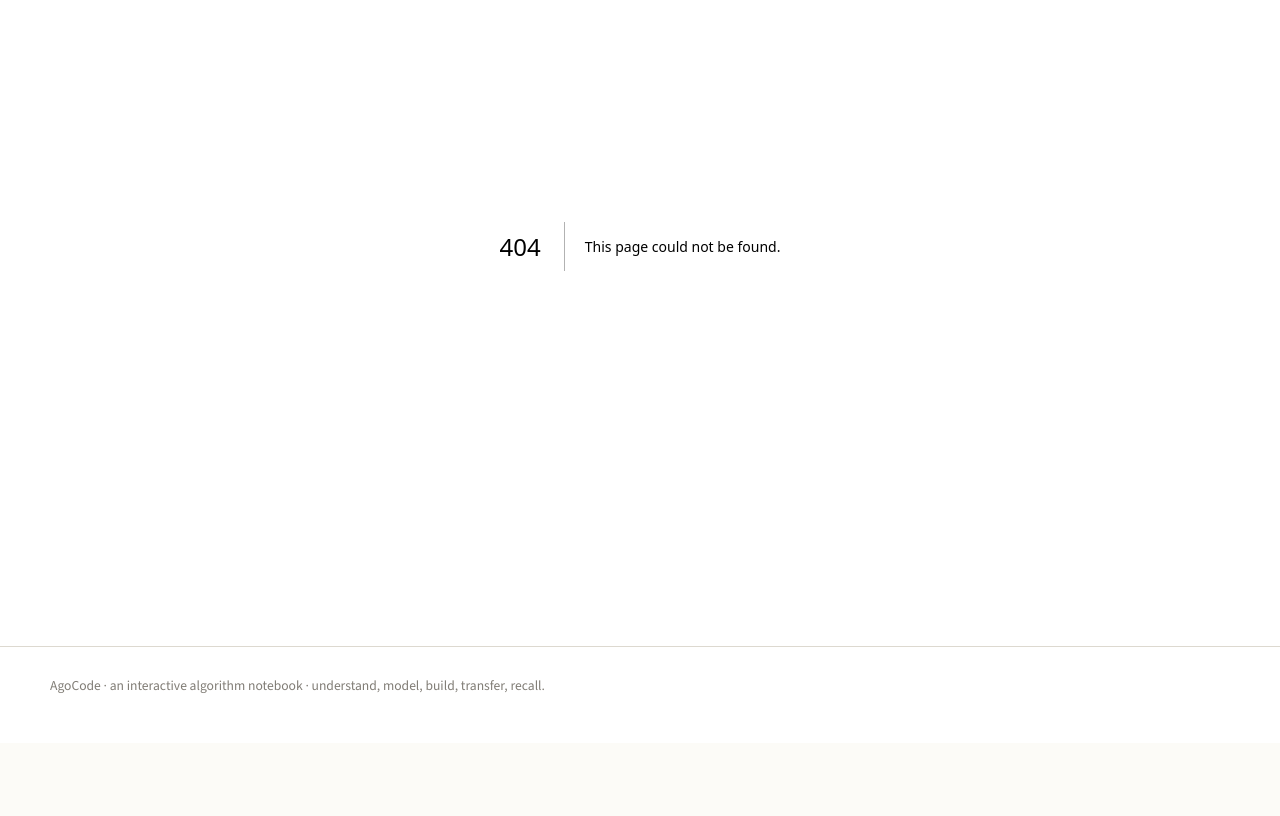
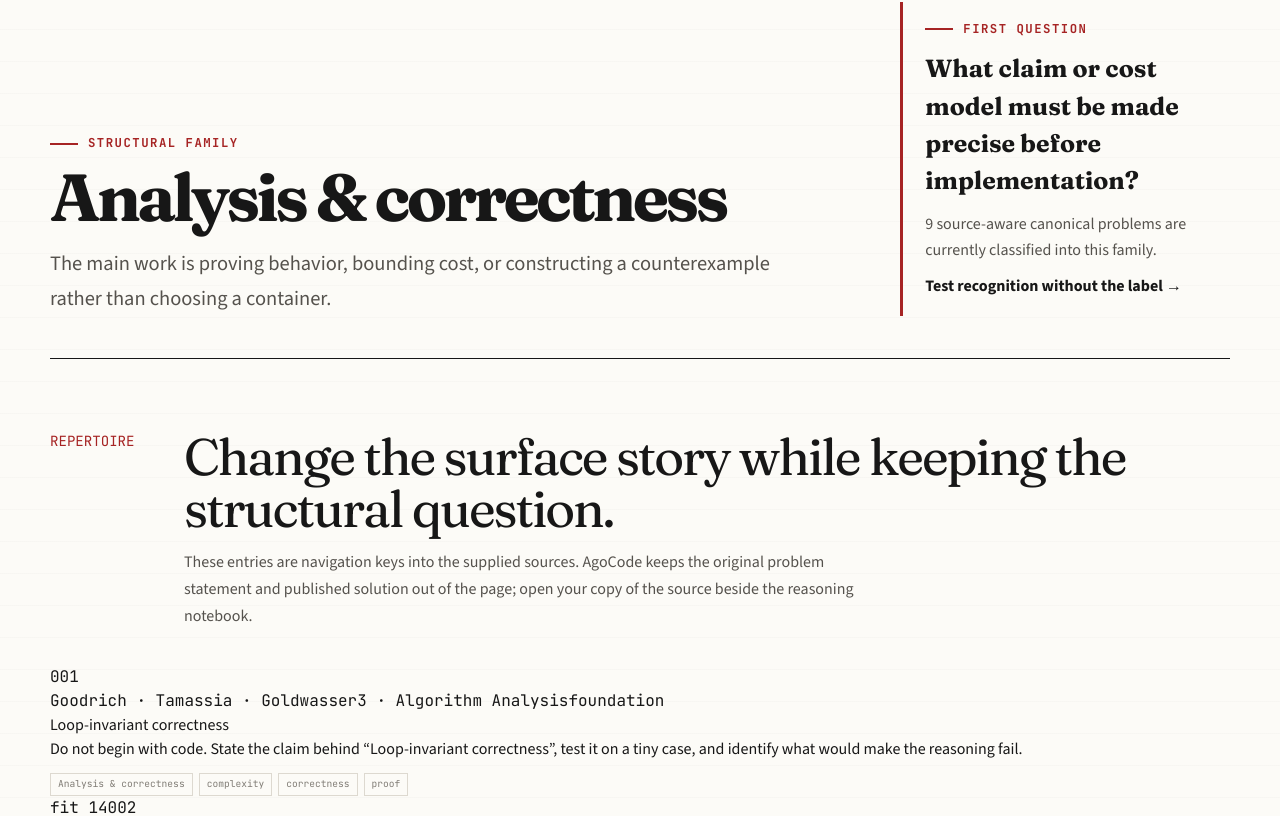
Before and after one commit to anatwork14/agocode, a Next.js app: page /patterns/analysis-correctness in a window 1280 px wide. Before the commit this address had no page. Shown: the part 227-1043 px from the top of the page. Before the commit the page ends 970 px from the top, so only its background shows below. Built offline with nearby package versions, Linux system fonts and the light colour scheme.

Commit message:
feat: add structural pattern family pages

```diff
--- /dev/null
+++ b/app/patterns/[id]/page.tsx
@@ -0,0 +1,86 @@
+import Link from "next/link";
+import { notFound } from "next/navigation";
+import { sourceLabels } from "@/lib/knowledge/all-exercises";
+import { patternLibrary, getPatternExercises, getPatternLibraryEntry } from "@/lib/practice/pattern-library";
+
+type PatternPageProps = { params: Promise<{ id: string }> };
+
+export function generateStaticParams() {
+  return patternLibrary.map((pattern) => ({ id: pattern.id }));
+}
+
+export default async function PatternPage({ params }: PatternPageProps) {
+  const { id } = await params;
+  const pattern = getPatternLibraryEntry(id);
+  if (!pattern) notFound();
+  const exercises = getPatternExercises(pattern.id);
+
+  return (
+    <main className="page">
+      <div className="site-shell">
+        <Link className="back-link" href="/patterns">← Structural Pattern Library</Link>
+
+        <div className="knowledge-hero">
+          <div>
+            <div className="eyebrow">Structural family</div>
+            <h1 className="editorial-title editorial-title--compact">{pattern.label}</h1>
+            <p className="lede">{pattern.clue}</p>
+          </div>
+          <aside className="knowledge-note">
+            <span className="eyebrow">First question</span>
+            <strong>{pattern.firstQuestion}</strong>
+            <p>{pattern.exerciseCount} source-aware canonical problems are currently classified into this family.</p>
+            <Link href="/practice/atlas">Test recognition without the label →</Link>
+          </aside>
+        </div>
+
+        <section className="section pattern-family">
+          <div className="section-heading">
+            <div className="section-heading__index">REPERTOIRE</div>
+            <div>
+              <h2>Change the surface story while keeping the structural question.</h2>
+              <p>
+                These entries are navigation keys into the supplied sources. AgoCode keeps the original problem statement and published
+                solution out of the page; open your copy of the source beside the reasoning notebook.
+              </p>
+            </div>
+          </div>
+
+          <div className="pattern-family__list">
+            {exercises.map((item, index) => (
+              <Link className="pattern-family__row" href={`/exercises/${item.exercise.id}`} key={item.exercise.id}>
+                <span className="mono">{String(index + 1).padStart(3, "0")}</span>
+                <div>
+                  <div className="pattern-family__meta mono">
+                    <span>{sourceLabels[item.exercise.source]}</span>
+                    <span>{item.exercise.sourceChapter}</span>
+                    <span>{item.exercise.level}</span>
+                  </div>
+                  <h2>{item.exercise.title}</h2>
+                  <p>{item.exercise.lens}</p>
+                  <div className="atlas-tags">
+                    <span>{item.exercise.domain}</span>
+                    {item.matchedTerms.slice(0, 3).map((term) => <span key={term}>{term}</span>)}
+                  </div>
+                </div>
+                <span className="pattern-family__score mono">fit {item.score}</span>
+              </Link>
+            ))}
+          </div>
+        </section>
+
+        <section className="worksheet-next">
+          <div>
+            <span className="eyebrow">Remove the cue again</span>
+            <h2>Recognition only counts when the family label disappears.</h2>
+            <p>After two or three problems here, return to the mixed drill and identify the structure from the problem name and constraints alone.</p>
+          </div>
+          <div className="action-row">
+            <Link className="button" href="/blog#diagnose">Ways of Solving</Link>
+            <Link className="button button--primary" href="/practice/atlas">Run mixed Atlas recognition →</Link>
+          </div>
+        </section>
+      </div>
+    </main>
+  );
+}
```
